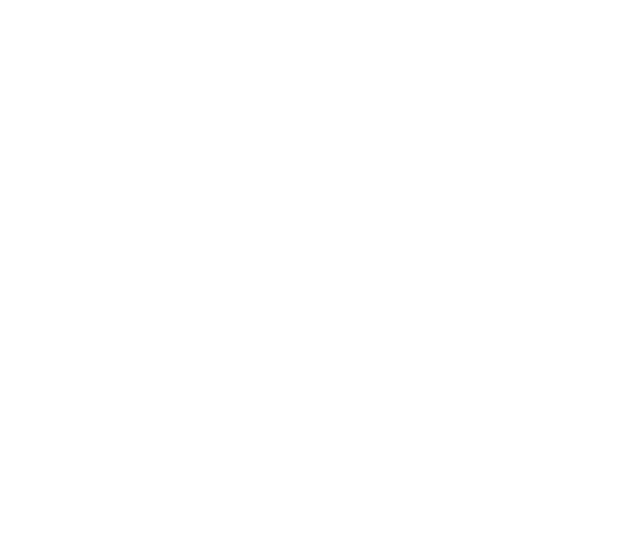
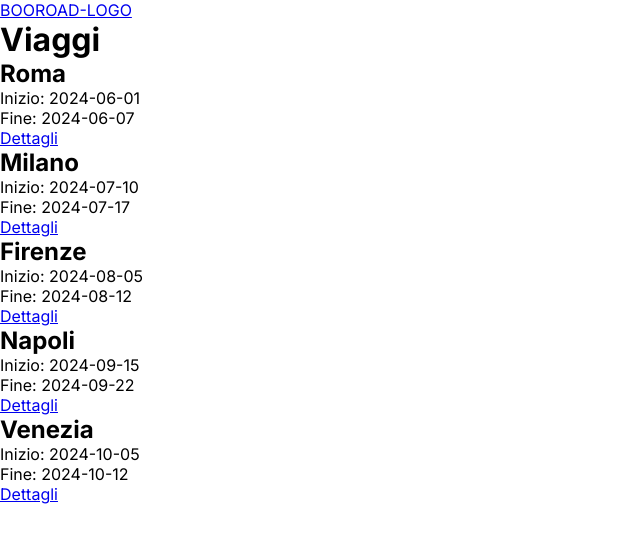
Before and after one commit to penso996/boo-road, a React (Vite) app: page / in a window 1280 px wide. Shown: the top 542 px of the page, without its empty margins (0-640 px from the left). Built offline with nearby package versions, Linux system fonts and the light colour scheme.

Commit message:
working on routing in app.js

```diff
--- a/src/App.jsx
+++ b/src/App.jsx
@@ -1,9 +1,41 @@
+// App.jsx
+
+// Import functions from React
+import { BrowserRouter, Routes, Route } from "react-router-dom";
+
+// Import page_layout
+import DefaultLayout from "./layouts/DefaultLayout";
+
+// Import context
+import TravelsContext from "./contexts/TravelsContext"
+import travels from "./data/travels";
+
+// Import pages
+import HomePage from "./pages/HomePage"
+// import TravelerDetailPage from "./pages/TravelerDetailPage"
+// import TripDetailPage from "./pages/TripDetailPage"
+
 function App() {
 
+  // RENDER
   return (
-    <>
-    </>
-  )
+    <TravelsContext.Provider value={{ travels }} >
+
+      <BrowserRouter>
+        <Routes>
+          <Route element={<DefaultLayout />}>
+            {/* HomePage */}
+            <Route index path="/" element={<HomePage />} />
+            {/* <Route path="t" element={<MovieDetail />} /> */}
+            {/* NotFound */}
+            {/* <Route path="*" element={<NotFound />} /> */}
+          </Route>
+        </Routes>
+      </BrowserRouter>
+
+    </TravelsContext.Provider>
+  );
+
 }
 
-export default App
+export default App;
--- a/src/layouts/DefaultLayout.jsx
+++ b/src/layouts/DefaultLayout.jsx
@@ -4,7 +4,7 @@
 import { Outlet } from "react-router-dom";
 
 // Import page_main_components
-import Header from "../page_main_components/Header";
+import Header from "../components/Header";
 
 export default function DefaultLayout() {
 
--- a/src/pages/HomePage.jsx
+++ b/src/pages/HomePage.jsx
@@ -1,5 +1,5 @@
 import TripCard from "../components/TripCard";
-import TravelsContext from "../context/TravelsContext";
+import TravelsContext from "../contexts/TravelsContext";
 import { useContext } from "react";
 
 export default function HomePage() {
```
